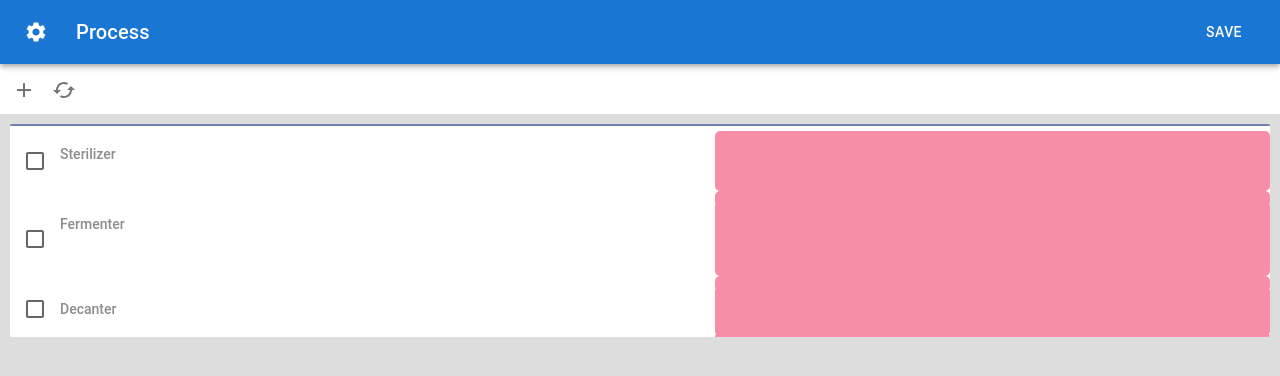
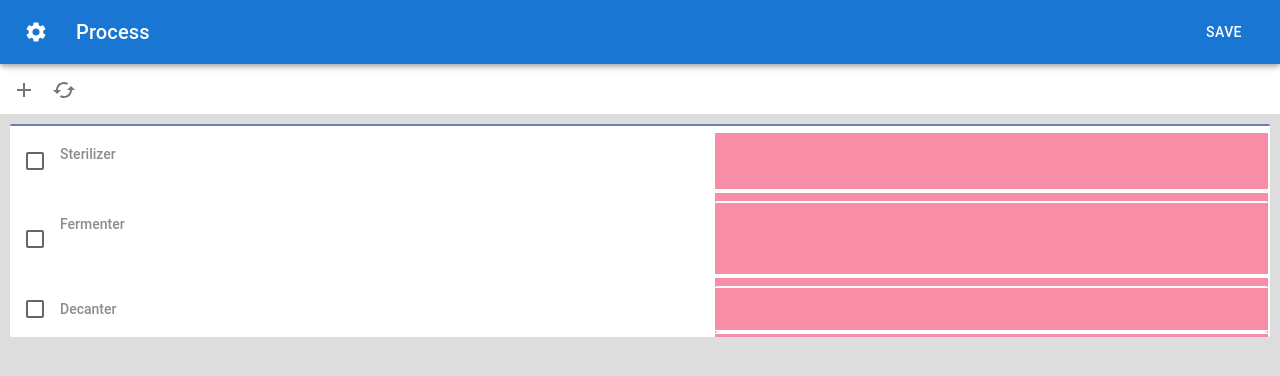
Before and after one commit to mama4294/process-app, a Next.js app: page / in a window 1280 px wide. Shown: the top 376 px of the page. Built offline with nearby package versions, Linux system fonts and the light colour scheme.

Commit message:
adds on hover darken effect for operations on the EO chart

```diff
--- a/components/equipmentOccupancy.js
+++ b/components/equipmentOccupancy.js
@@ -1,4 +1,4 @@
-import styles from "../styles/GanttChart.module.css";
+import styles from "../styles/EOchart.module.css";
 import Checkbox from "@mui/material/Checkbox";
 import Tooltip from "@mui/material/Tooltip";
 import Alert from "@mui/material/Alert";
@@ -78,18 +78,7 @@ const UnitRow = ({ unit }) => {
   const minOperation = getMinEquipmentTime();
   const negativeCorrection = minOperation <= 0 ? Math.abs(minOperation) + 1 : 0;
   const numColumns = cycleTime * batches.length + offsetTime;
-  console.log(
-    "numcols",
-    numColumns,
-    "numBatches",
-    batches.length,
-    "cycleTime",
-    cycleTime * batches.length,
-    "start:",
-    offsetTime,
-    "negativeCorrection: ",
-    negativeCorrection
-  );
+
   let checked = selectionIds.some((item) => item.id === unit.id);
 
   const handleChange = () => {
@@ -150,10 +139,7 @@ const Operation = ({
 
   return (
     <li className={`${styles.listItem} ${styles.tooltip}`} style={style}>
-      <Tooltip
-        title={`Batch: ${batchIndex + 1}, Operation: ${title}, Start: ${start}`}
-        arrow
-      >
+      <Tooltip title={`Batch: ${batchIndex + 1}, Operation: ${title}`} arrow>
         <div className={styles.taskContainer}></div>
       </Tooltip>
     </li>
--- a/styles/GanttChart.module.css
+++ b/styles/EOchart.module.css
@@ -70,14 +70,22 @@
   min-height: 15px;
   color: #fff;
   cursor: pointer;
+  border: 1px solid;
+}
 
-}
 
 .taskContainer{
   display: flex;
   justify-content: center;
   align-items: center;
   height: 100%;
+  border: 1px solid;
+}
+
+
+.taskContainer:hover {
+  background-color: inherit;
+  filter: brightness(95%);
 }
 
 .tooltip {
--- a/styles/operations.module.css
+++ b/styles/operations.module.css
@@ -139,12 +139,18 @@
   cursor: pointer;
 }
 
+/* .listItem div:hover{
+  border: 0px ;
+  background-color: #6E81AD;
+} */
+
 
 .taskContainer{
   display: flex;
   justify-content: center;
   align-items: center;
   height: 100%;
+  background-color: #6E81AD;
 }
 
 
```
